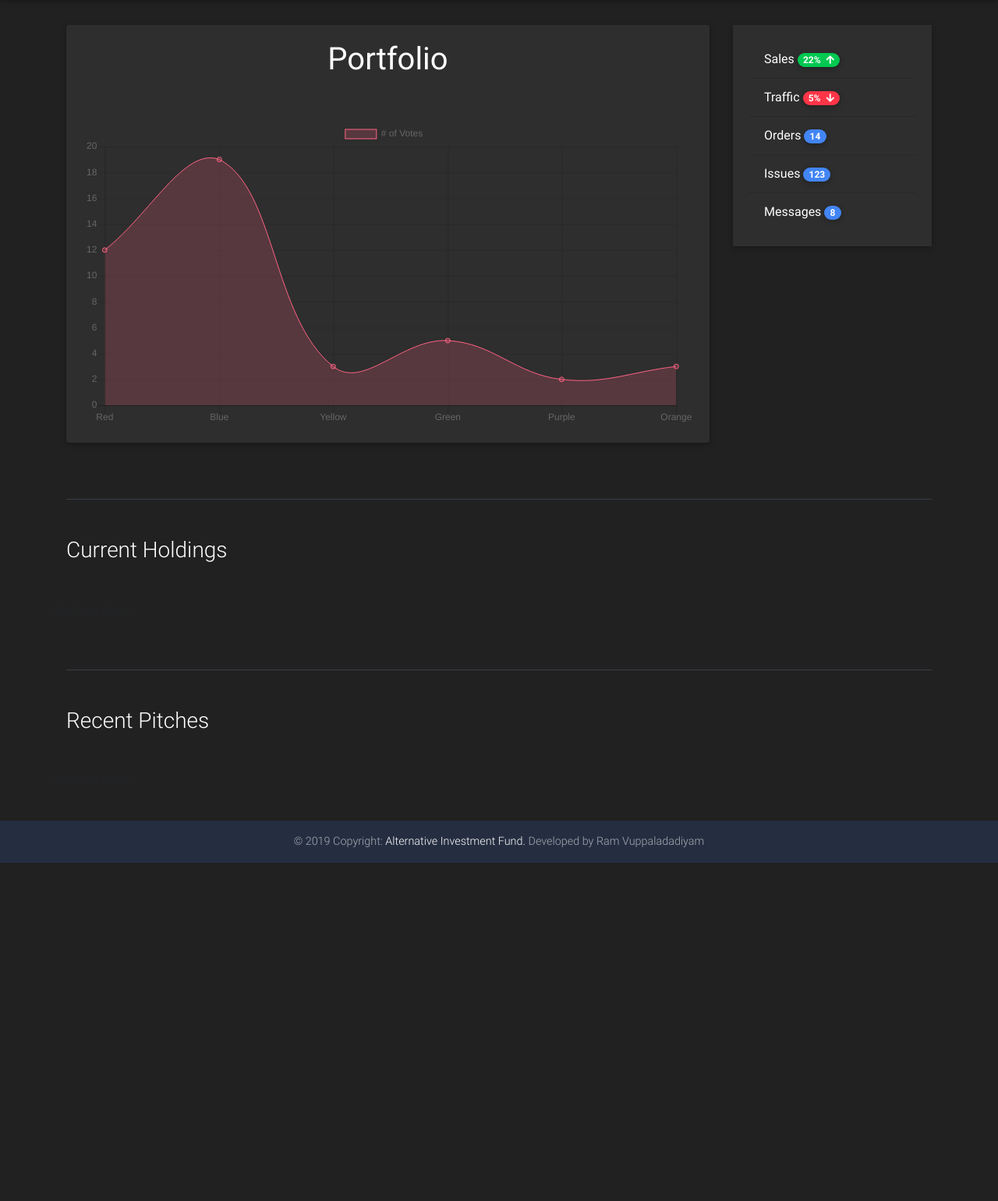
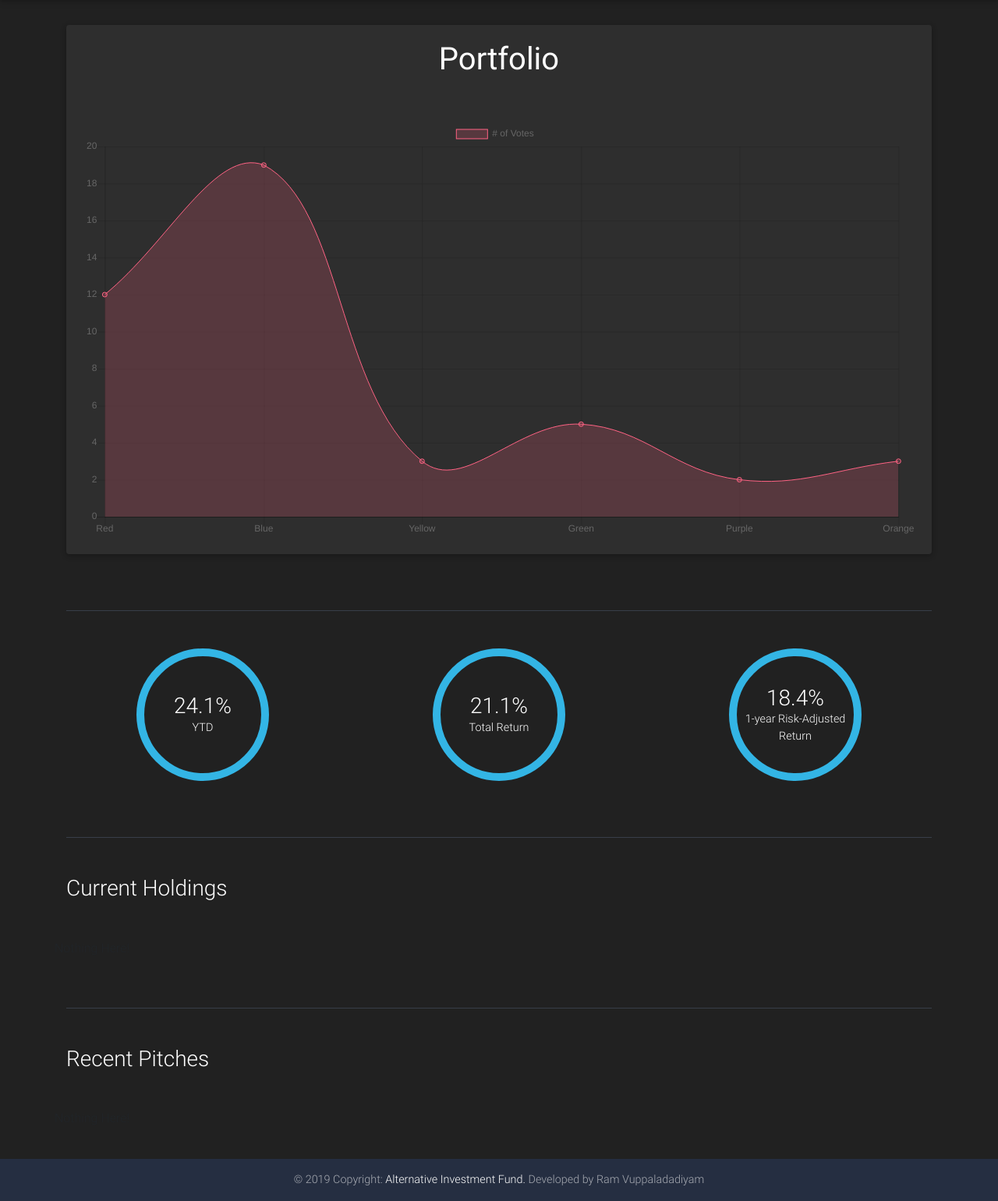
Before and after one commit to vsitaram/aifedge, a Django app: page /edge/ in a window 1280 px wide. Shown: the part 64-1605 px from the top of the page at 78% size. Before the commit the page ends 1171 px from the top, so only its background shows below. Run offline with Django 3.2, Linux system fonts and the light colour scheme; data that the repository does not hold is empty; some libraries are stand-ins or nearby versions.

Commit message:
Add Analysis Calculationsa and Incorporate into Pitch Views

```diff
--- a/edge/templates/edge/dashboard.html
+++ b/edge/templates/edge/dashboard.html
@@ -20,6 +20,14 @@
     <link rel="stylesheet" href="{% static 'edge/css/addons/datatables.min.css' %}">
     <!-- Your custom styles (optional) -->
     <link rel="stylesheet" href="{% static 'edge/css/style.min.css' %}">
+
+    <style type="text/css">
+        @media (min-width: 576px) {
+            #porfolio-performance {
+                height: 70vh;
+            }
+        }
+    </style>
 </head>
 
 <body class="elegant-color-dark">
@@ -90,7 +98,7 @@
                 <div class="row text-white">
 
                   <!--Grid column-->
-                  <div class="col-md-9 mb-4">
+                  <div class="col-md mb-4">
 
                     <!--Card-->
                     <div class="card elegant-color">
@@ -110,52 +118,63 @@
                   </div>
                   <!--Grid column-->
 
-                  <!--Grid column-->
-                  <div class="col-md-3 mb-4">
-
-                    <!--Card-->
-                    <div class="card mb-4">
-
-                      <!--Card content-->
-                      <div class="card-body elegant-color">
-
-                        <!-- List group links -->
-                        <div class="list-group list-group-flush">
-                          <a class="list-group-item list-group-item-action waves-effect elegant-color">Sales
-                            <span class="badge badge-success badge-pill pull-right">22%
-                              <i class="fas fa-arrow-up ml-1"></i>
-                            </span>
-                          </a>
-                          <a class="list-group-item list-group-item-action waves-effect elegant-color">Traffic
-                            <span class="badge badge-danger badge-pill pull-right">5%
-                              <i class="fas fa-arrow-down ml-1"></i>
-                            </span>
-                          </a>
-                          <a class="list-group-item list-group-item-action waves-effect elegant-color">Orders
-                            <span class="badge badge-primary badge-pill pull-right">14</span>
-                          </a>
-                          <a class="list-group-item list-group-item-action waves-effect elegant-color">Issues
-                            <span class="badge badge-primary badge-pill pull-right">123</span>
-                          </a>
-                          <a class="list-group-item list-group-item-action waves-effect elegant-color">Messages
-                            <span class="badge badge-primary badge-pill pull-right">8</span>
-                          </a>
-                        </div>
-                        <!-- List group links -->
-
-                      </div>
-
-                    </div>
-                    <!--/.Card-->
-
-                  </div>
-                  <!--Grid column-->
-
                 </div>
                 <!--Grid row-->
 
             </section>
 
+
+            <hr class="my-5 stylish-color-dark">
+
+            <!--Section: Financial Metrics-->
+            <section>
+                <!--Grid row-->
+                <div class="row mb-4 wow fadeIn text-center">
+                    <!--Grid column-->
+                    <div class="col-md-4 mb-4 d-flex justify-content-center">
+                        <div class="text-center text-white rounded-circle border border-info d-flex justify-content-center" style="border: 10px solid #33b5e5!important;">
+                            <table style="height: 150px; width: 150px;">
+                                <td class="align-middle">
+                                    <div>
+                                        <h3 class="my-0">24.1%</h3>
+                                        <p class="my-0">YTD</p>
+                                    </div>
+                                </td>
+                            </table>
+                        </div>
+
+
+                        <!-- <img class="rounded-circle mb-2" alt="100x100" src="https://placehold.it/100x100" data-holder-rendered="true"> -->
+                    </div>
+                    <!--Grid column-->
+                    <div class="col-md-4 mb-4 d-flex justify-content-center">
+                        <div class="text-center text-white rounded-circle border border-info d-flex justify-content-center" style="border: 10px solid #33b5e5!important;">
+                            <table style="height: 150px; width: 150px;">
+                                <td class="align-middle">
+                                    <div>
+                                        <h3 class="my-0">21.1%</h3>
+                                        <p class="my-0">Total Return</p>
+                                    </div>
+                                </td>
+                            </table>
+                        </div>
+                    </div>
+                    <!--Grid column-->
+                    <div class="col-md-4 mb-4 d-flex justify-content-center">
+                        <div class="text-center text-white rounded-circle border border-info d-flex justify-content-center" style="border: 10px solid #33b5e5!important;">
+                            <table style="height: 150px; width: 150px;">
+                                <td class="align-middle">
+                                    <div>
+                                        <h3 class="my-0">18.4%</h3>
+                                        <p class="my-0">1-year Risk-Adjusted Return</p>
+                                    </div>
+                                </td>
+                            </table>
+                        </div>
+                    </div>
+                </div>
+
+            </section>
 
             <hr class="my-5 stylish-color-dark">
 
@@ -293,6 +312,12 @@
     <!-- SCRIPTS -->
     <!-- JQuery -->
     <script type="text/javascript" src="{% static 'edge/js/jquery-3.4.1.min.js' %}"></script>
+    <script type="text/javascript">
+        // if( $(window).width() < 768) {
+        //     alert($(window).width());
+        //     $("#myChart").setAttribute(height, 400);
+        // }
+    </script>
     <!-- Bootstrap tooltips -->
     <script type="text/javascript" src="{% static 'edge/js/popper.min.js' %}"></script>
     <!-- Bootstrap core JavaScript -->
@@ -304,6 +329,11 @@
         // Animations initialization
         new WOW().init();
         var ctx = document.getElementById("myChart").getContext('2d');
+        if( $(window).width() < 768) {
+            // alert($(window).width());
+            var chart = document.getElementById("myChart");
+            chart.setAttribute("height", 300);
+        }
         var myChart = new Chart(ctx, {
             type: 'line',
             data: {
@@ -340,6 +370,12 @@
                 }
             }
         });
+
+        // alert($(window).width());
+        // if( $(window).width() < 768) {
+        //     alert($(window).width());
+        //     $("#portfolio-performance").setAttribute(height, 400);
+        // }
     </script>
 </body>
 
--- a/edge/views.py
+++ b/edge/views.py
@@ -5,10 +5,12 @@ from django.views.generic.edit import CreateView
 from django.urls import reverse_lazy
 
 from django.conf import settings
-# from .models import Upload
+import datetime as datetime
+
 
 
 from .models import Pitch, Member, Document
+from .analysis import security_total_return, year_to_date_return, one_year_risk_adjusted_return
 
 
 def dashboard(request):
@@ -38,8 +40,15 @@ def pitch(request, pitch_id):
     documents = pitch.document_set.all()
     context = {
     	'pitch' : pitch,
-        'documents': documents
+        'documents': documents,
+        'year_to_date_return': year_to_date_return(securities=[pitch.stock_ticker], weights=[1])
     }
+    if pitch.investment_entered==True:
+        context['one_year_risk_adjusted_return'] = one_year_risk_adjusted_return(threeFactor=False, securities=[pitch.stock_ticker], weights=[1])
+        if pitch.currently_invested:
+            context['security_total_return'] = security_total_return(securities=[pitch.stock_ticker], entry_price=pitch.entry_price, entry_date=pitch.entry_date, exit_price=None, exit_date=datetime.datetime.today().strftime('%Y-%m-%d'))
+        else:
+            context['security_total_return'] = 1.0
     return render(request, template_name, context)
 
 def login(request):
--- a/test.txt
+++ b/test.txt
@@ -1 +1,3 @@
 Something is here!
+psycopg2 = "*"
+django-heroku = "*"
```
Also changed, not shown: edge/analysis.py (+55 -4 lines), edge/ideas.txt (added, +14 -0 lines), edge/templates/edge/document_form.html (deleted, +0 -28 lines), edge/templates/edge/pitch.html (+14 -8 lines), 2 other files. Lines whose indentation alone changed are shown as unchanged.
